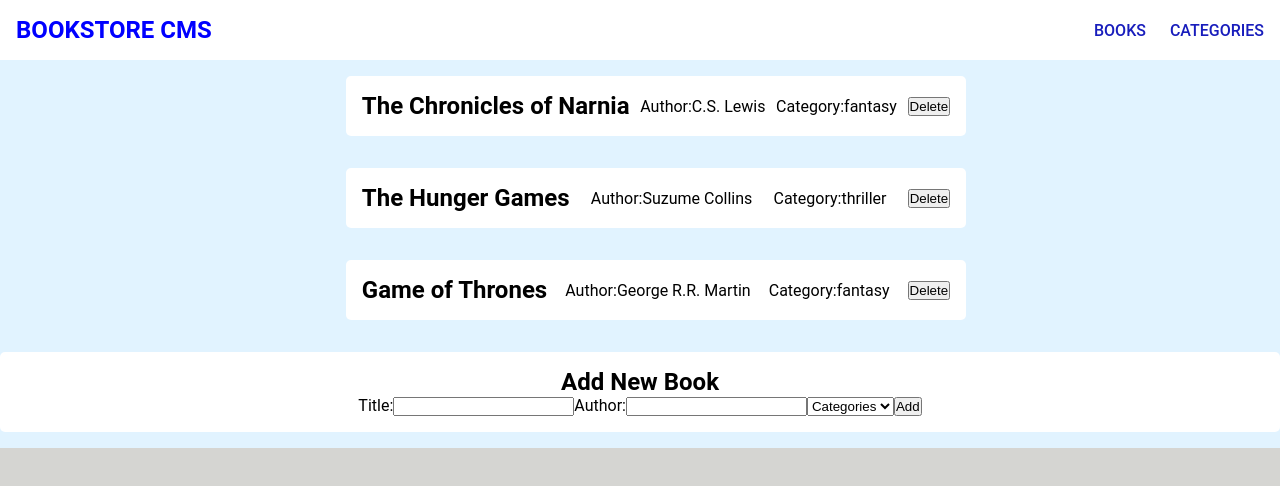
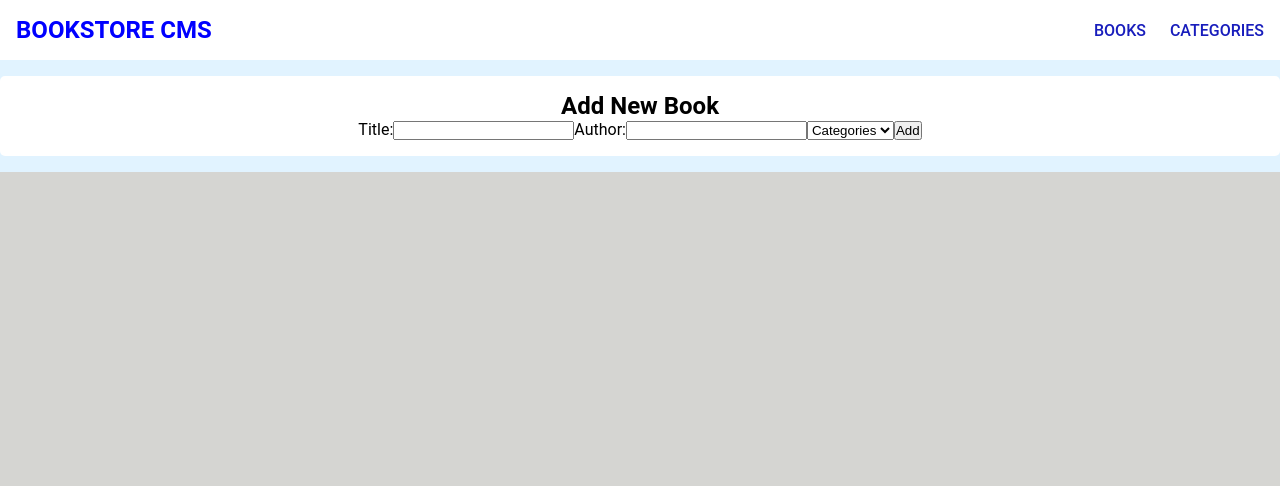
Before and after one commit to MoyasiGinko/React-BookStore, a React (Create React App) app: page / in a window 1280 px wide. Shown: the top 486 px of the page. Built offline with nearby package versions, Linux system fonts and the light colour scheme.

Commit message:
Use redux to add & remove books

```diff
--- a/src/components/BookstoreApp.js
+++ b/src/components/BookstoreApp.js
@@ -1,36 +1,19 @@
-import React, { useState } from 'react';
+import React from 'react';
+import { useDispatch, useSelector } from 'react-redux';
 import BookList from './booksList';
 import AddBook from './addBooks';
+import { addBook, removeBook } from '../redux/books/booksSlice';
 
 const Store = () => {
-  const [books, setBooks] = useState([
-    {
-      id: 1,
-      title: 'The Chronicles of Narnia',
-      author: 'C.S. Lewis',
-      category: ['fantasy'],
-    },
-    {
-      id: 1,
-      title: 'The Hunger Games',
-      author: 'Suzume Collins',
-      category: ['thriller'],
-    },
-    {
-      id: 1,
-      title: 'Game of Thrones',
-      author: 'George R.R. Martin',
-      category: ['fantasy'],
-    },
-  ]);
+  const books = useSelector((state) => state.books);
+  const dispatch = useDispatch();
 
   const handleAddBook = (book) => {
-    const newBook = { ...book, id: Date.now() };
-    setBooks([...books, newBook]);
+    dispatch(addBook(book));
   };
 
   const handleDeleteBook = (id) => {
-    setBooks(books.filter((book) => book.id !== id));
+    dispatch(removeBook(id));
   };
 
   return (
```
